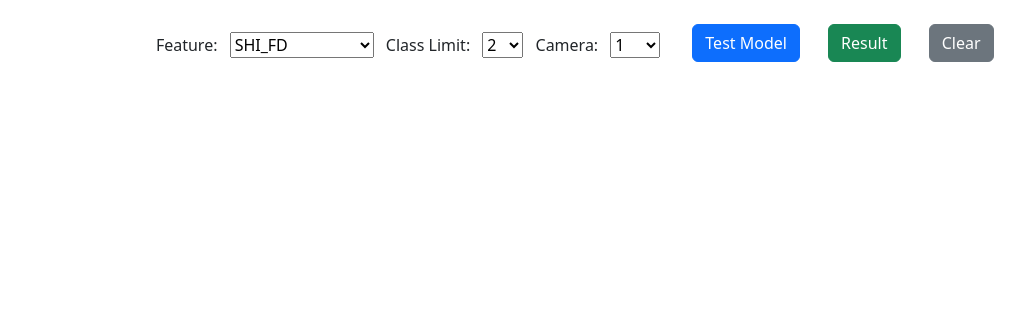
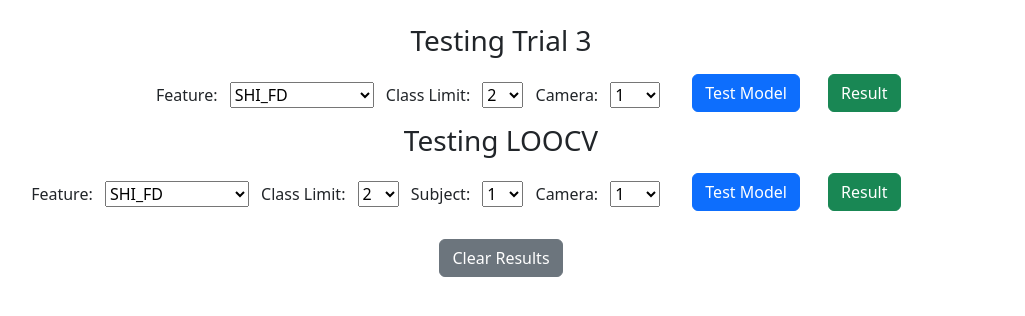
Before and after one commit to Towtex/fall-detection, a Flask app: page /testing in a window 1280 px wide. Shown: the part 56-372 px from the top of the page, without its empty margins (139-1164 px from the left). Run offline with Flask 3, Linux system fonts and the light colour scheme; some libraries are stand-ins or nearby versions.

Commit message:
feat: [done] testing LOOCV

```diff
--- a/app/app.py
+++ b/app/app.py
@@ -19,6 +19,7 @@ from utils.train_classes_test_trial3 import train
 from utils.train_classes_test_LOOCV import train as train_loocv
 from utils.test_trial3 import test
 from utils.create_label_datalist_LOOCV import create_data_list_loocv
+from utils.test_LOOCV import test_loocv
 
 app = Flask(__name__, static_folder='static', template_folder='templates')
 app.config['OUTPUT_FOLDER'] = os.path.abspath(os.path.join(os.path.dirname(__file__), '..', 'output'))
@@ -905,6 +906,46 @@ def get_test_result():
         print("Invalid JSON in result file.")
         return jsonify({'error': 'Invalid JSON in result file'}), 500
 
+# testing LOOCV API route
+@app.route('/api/start-testing-loocv', methods=['POST'])
+def start_testing_loocv():
+    data = request.get_json()
+    feature = data.get('feature')
+    class_limit = data.get('class_limit')
+    subject = data.get('subject')
+    camera = data.get('camera')
+    print("***** LOOCV Testing started *****")
+    try:
+        test_loocv(feature, int(class_limit), subject, camera)
+        return jsonify({'message': 'LOOCV model has been tested successfully.'}), 200
+    except Exception as e:
+        return jsonify({'message': f'Error: {str(e)}'}), 500
+
+@app.route('/api/get-test-loocv-result', methods=['POST'])
+def get_test_loocv_result():
+    data = request.get_json()
+    feature = data.get('feature')
+    class_limit = data.get('class_limit')
+    subject = data.get('subject')
+    camera = data.get('camera')
+
+    # Construct the file path based on the parameters
+    file_path = os.path.join(app.config['OUTPUT_FOLDER'], f'Subject_{subject}', f'train_data_{class_limit}_classes_cam_{camera}_test_subject{subject}_LOOCV_{feature}_performance_eval.json')
+    plot_image_path = os.path.join(app.config['OUTPUT_FOLDER'], f'Subject_{subject}', f'train_data_{class_limit}_classes_cam_{camera}_test_subject{subject}_LOOCV_{feature}_performance_eval.png')
+    print(f"Looking for file at: {file_path}")
+
+    try:
+        with open(file_path, 'r') as file:
+            result_data = json.load(file)
+        result_data['plot_image_path'] = url_for('output_file', filename=os.path.relpath(plot_image_path, app.config['OUTPUT_FOLDER']).replace('\\', '/'))
+        return jsonify(result_data), 200
+    except FileNotFoundError:
+        print("File not found.")
+        return jsonify({'error': 'Result file not found'}), 404
+    except json.JSONDecodeError:
+        print("Invalid JSON in result file.")
+        return jsonify({'error': 'Invalid JSON in result file'}), 500
+
 ##########
 
 # Serve files dynamically from the output folder
--- a/app/static/js/testing.js
+++ b/app/static/js/testing.js
@@ -1,14 +1,17 @@
 document.addEventListener('DOMContentLoaded', function () {
-    const btnTestModel = document.getElementById('btn-test-model');
-    const btnShowResult = document.getElementById('btn-result-test-model');
-    const btnClearResult = document.getElementById('btn-clear-test-model');
+    const btnTestModel = document.getElementById('btn-test-trial3');
+    const btnTestLoocvModel = document.getElementById('btn-test-loocv');
+    const btnShowResult = document.getElementById('btn-result-test-trial3');
+    const btnShowLoocvResult = document.getElementById('btn-result-test-loocv');
+    const btnClearResult = document.getElementById('btn-clear');
     const resultsContainer = document.getElementById('results-container');
+    const resultsHeader = document.getElementById('results-header');
     const resultsContent = document.getElementById('results-content');
 
     btnTestModel.addEventListener('click', function () {
-        const feature = document.getElementById('feature-select-testing').value;
-        const classLimit = document.getElementById('class-limit-select-testing').value;
-        const camera = document.getElementById('camera-select-testing').value;
+        const feature = document.getElementById('feature-select-test-trial3').value;
+        const classLimit = document.getElementById('class-limit-select-test-trial3').value;
+        const camera = document.getElementById('camera-select-test-trial3').value;
         const requestBody = JSON.stringify({
             feature: feature,
             class_limit: classLimit,
@@ -31,10 +34,40 @@ document.addEventListener('DOMContentLoaded', function () {
                 console.error('Error:', error);
             });
     });
+
+    btnTestLoocvModel.addEventListener('click', function () {
+        const feature = document.getElementById('feature-select-test-loocv').value;
+        const classLimit = document.getElementById('class-limit-select-test-loocv').value;
+        const subject = document.getElementById('subject-select-test-loocv').value;
+        const camera = document.getElementById('camera-select-test-loocv').value;
+        const requestBody = JSON.stringify({
+            feature: feature,
+            class_limit: classLimit,
+            subject: subject,
+            camera: camera
+        });
+        alert('LOOCV Testing started. Please wait for the results.');
+        console.log(requestBody);
+        fetch('/api/start-testing-loocv', {
+            method: 'POST',
+            headers: {
+                'Content-Type': 'application/json'
+            },
+            body: requestBody
+        })
+            .then(response => response.json())
+            .then(data => {
+                alert(data.message);
+            })
+            .catch((error) => {
+                console.error('Error:', error);
+            });
+    });
+
     btnShowResult.addEventListener('click', function () {
-        const feature = document.getElementById('feature-select-testing').value;
-        const classLimit = document.getElementById('class-limit-select-testing').value;
-        const camera = document.getElementById('camera-select-testing').value;
+        const feature = document.getElementById('feature-select-test-trial3').value;
+        const classLimit = document.getElementById('class-limit-select-test-trial3').value;
+        const camera = document.getElementById('camera-select-test-trial3').value;
         alert('Fetching results. Please wait.')
         fetch('/api/get-test-result', {
             method: 'POST',
@@ -54,6 +87,42 @@ document.addEventListener('DOMContentLoaded', function () {
                 return response.json();
             })
             .then(data => {
+                resultsHeader.textContent = 'Test Results for Trial 3';
+                displayResults(data);
+            })
+            .catch((error) => {
+                console.error('Error:', error);
+                alert('Error fetching results: ' + error.message);
+                resultsContent.innerHTML = '<div class="alert alert-danger">Error fetching results. Please try again.</div>';
+            });
+    });
+
+    btnShowLoocvResult.addEventListener('click', function () {
+        const feature = document.getElementById('feature-select-test-loocv').value;
+        const classLimit = document.getElementById('class-limit-select-test-loocv').value;
+        const camera = document.getElementById('camera-select-test-loocv').value;
+        const subject = document.getElementById('subject-select-test-loocv').value;
+        alert('Fetching LOOCV results. Please wait.');
+        fetch('/api/get-test-loocv-result', {
+            method: 'POST',
+            headers: {
+                'Content-Type': 'application/json'
+            },
+            body: JSON.stringify({
+                feature: feature,
+                class_limit: classLimit,
+                subject: subject,
+                camera: camera
+            }),
+        })
+            .then(response => {
+                if (!response.ok) {
+                    throw new Error('Result file not found');
+                }
+                return response.json();
+            })
+            .then(data => {
+                resultsHeader.textContent = 'Test Results for LOOCV';
                 displayResults(data);
             })
             .catch((error) => {
--- a/app/templates/testing.html
+++ b/app/templates/testing.html
@@ -4,39 +4,87 @@
 
 {% block content %}
 <div class="container mt-5">
+    <div class="row">
+        <div class="col-md-12 text-center">
+            <h3>Testing Trial 3</h3>
+        </div>
+    </div>
     <div class="row" style="margin: 0.5rem;">
         <div class="col-md-8 text-end">
-            <label for="feature-select-testing">Feature: </label>
-            <select id="feature-select-testing">
+            <label for="feature-select-test-trial3">Feature: </label>
+            <select id="feature-select-test-trial3">
                 <option value="SHI_FD">SHI_FD</option>
                 <option value="SHI_Yolov8">SHI_Yolov8</option>
                 <option value="DOF">DOF</option>
                 <option value="DOF_SHI_FD">DOF_SHI_FD</option>
                 <option value="DOF_SHI_Yolov8">DOF_SHI_Yolov8</option>
             </select>
-            <label for="class-limit-select-testing">Class Limit: </label>
-            <select id="class-limit-select-testing">
+            <label for="class-limit-select-test-trial3">Class Limit: </label>
+            <select id="class-limit-select-test-trial3">
                 <option value="2">2</option>
                 <option value="7">7</option>
                 <option value="11">11</option>
             </select>
-            <label for="camera-select-testing">Camera: </label>
-            <select id="camera-select-testing">
+            <label for="camera-select-test-trial3">Camera: </label>
+            <select id="camera-select-test-trial3">
                 <option value="1">1</option>
                 <option value="2">2</option>
                 <option value="1_2">1+2</option>
             </select>
         </div>
         <div class="col-md-4 text-start">
-            <button type="button" class="btn btn-primary" id="btn-test-model" style="margin-right: 1.5rem;">Test
+            <button type="button" class="btn btn-primary" id="btn-test-trial3" style="margin-right: 1.5rem;">Test
                 Model</button>
-            <button type="button" class="btn btn-success" id="btn-result-test-model"
+            <button type="button" class="btn btn-success" id="btn-result-test-trial3"
                 style="margin-right: 1.5rem;">Result</button>
-            <button type="button" class="btn btn-secondary" id="btn-clear-test-model">Clear</button>
         </div>
     </div>
+    <div class="row">
+        <div class="col-md-12 text-center">
+            <h3>Testing LOOCV</h3>
+        </div>
+    </div>
+    <div class="row" style="margin: 0.5rem;">
+        <div class="col-md-8 text-end">
+            <label for="feature-select-test-loocv">Feature: </label>
+            <select id="feature-select-test-loocv">
+                <option value="SHI_FD">SHI_FD</option>
+                <option value="SHI_Yolov8">SHI_Yolov8</option>
+                <option value="DOF">DOF</option>
+                <option value="DOF_SHI_FD">DOF_SHI_FD</option>
+                <option value="DOF_SHI_Yolov8">DOF_SHI_Yolov8</option>
+            </select>
+            <label for="class-limit-select-test-loocv">Class Limit: </label>
+            <select id="class-limit-select-test-loocv">
+                <option value="2">2</option>
+                <option value="7">7</option>
+                <option value="11">11</option>
+            </select>
+            <label for="subject-select-test-loocv">Subject: </label>
+            <select id="subject-select-test-loocv">
+                {% for i in range(1, 18) %}
+                <option value="{{ i }}">{{ i }}</option>
+                {% endfor %}
+            </select>
+            <label for="camera-select-test-loocv">Camera: </label>
+            <select id="camera-select-test-loocv">
+                <option value="1">1</option>
+                <option value="2">2</option>
+                <option value="1_2">1+2</option>
+            </select>
+        </div>
+        <div class="col-md-4 text-start">
+            <button type="button" class="btn btn-primary" id="btn-test-loocv" style="margin-right: 1.5rem;">Test
+                Model</button>
+            <button type="button" class="btn btn-success" id="btn-result-test-loocv"
+                style="margin-right: 1.5rem;">Result</button>
+        </div>
+    </div>
+    <div row="row" class="col-md-12 text-center mt-4">
+        <button type="button" class="btn btn-secondary" id="btn-clear">Clear Results</button>
+    </div>
     <div id="results-container" class="mt-4" style="display: none;">
-        <h2 class="mb-4">Test Results</h2>
+        <h2 id="results-header" class="mb-4">Test Results</h2>
         <div id="results-content"></div>
     </div>
 </div>
--- a/app/templates/training.html
+++ b/app/templates/training.html
@@ -6,7 +6,7 @@
 <div class="container mt-5">
     <div class="row">
         <div class="col-md-12 text-center">
-            <h3>For Trial 3,</h3>
+            <h3>Training Trial 3</h3>
         </div>
     </div>
     <div class="row" style="margin: 0.5rem;">
@@ -107,7 +107,7 @@
     </div>
     <div class="row mt-5">
         <div class="col-md-12 text-center">
-            <h3>For LOOCV,</h3>
+            <h3>Training LOOCV</h3>
         </div>
     </div>
     <div class="row" style="margin: 0.5rem;">
```
Also changed, not shown: app/utils/test_LOOCV.py (added, +186 -0 lines).
